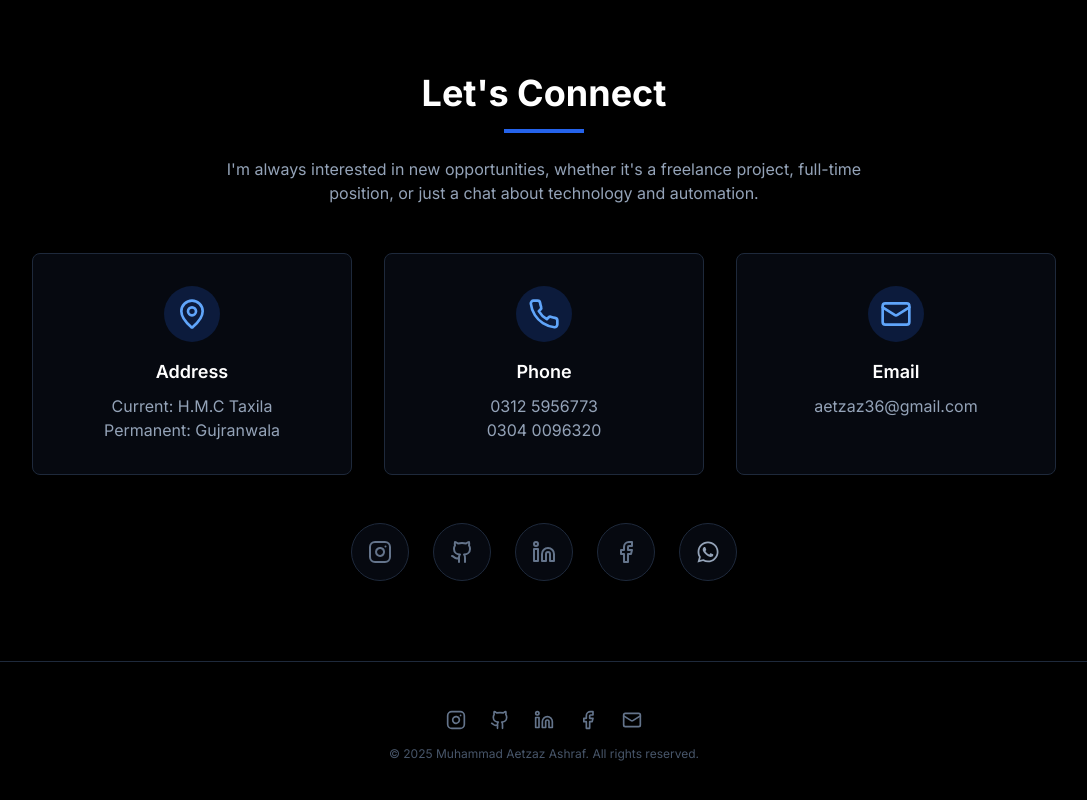
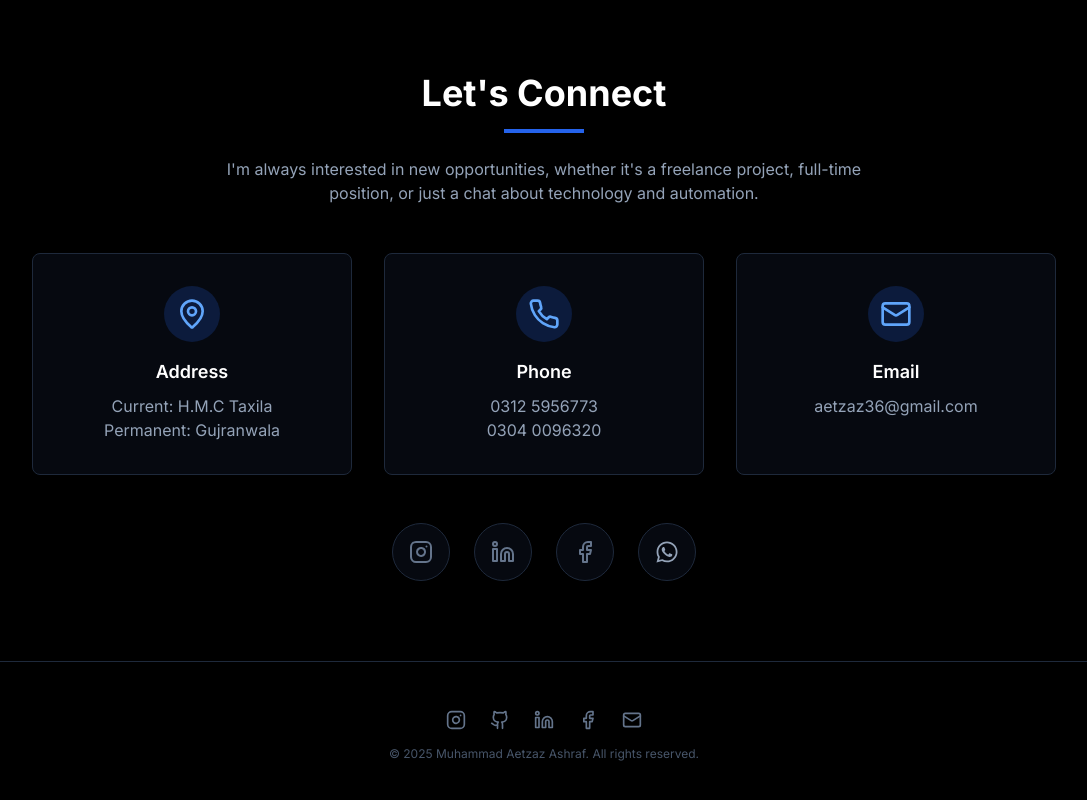
Before and after one commit to aetzaz63/Aetzaz, a Next.js app: page / in a window 1280 px wide. Shown: the part 5387-6187 px from the top of the page, without its empty margins (96-1183 px from the left). Built offline with nearby package versions, Linux system fonts and the light colour scheme.

Commit message:
update contact

```diff
--- a/components/sections/Contact.tsx
+++ b/components/sections/Contact.tsx
@@ -6,7 +6,7 @@ import {
   Phone,
   MapPin,
   Linkedin,
-  Github,
+
   Instagram,
 } from 'lucide-react';
 import { FaWhatsapp } from 'react-icons/fa';
@@ -15,7 +15,7 @@ import Link from 'next/link';
 export function Contact() {
   const socialLinks = [
     { icon: Instagram, href: 'https://www.instagram.com/aetzaz.736/', label: 'Instagram' },
-    { icon: Github, href: 'https://github.com/aetzaz63', label: 'GitHub' },
+
     { icon: Linkedin, href: 'https://www.linkedin.com/in/muhammad-aetzaz-ashraf-59713926b/', label: 'LinkedIn' },
     { icon: Facebook, href: 'https://www.facebook.com/muhammad.aetzaz.545', label: 'Facebook' },
     { icon: FaWhatsapp, href: 'https://wa.me/923125956773', label: 'WhatsApp' },
```
